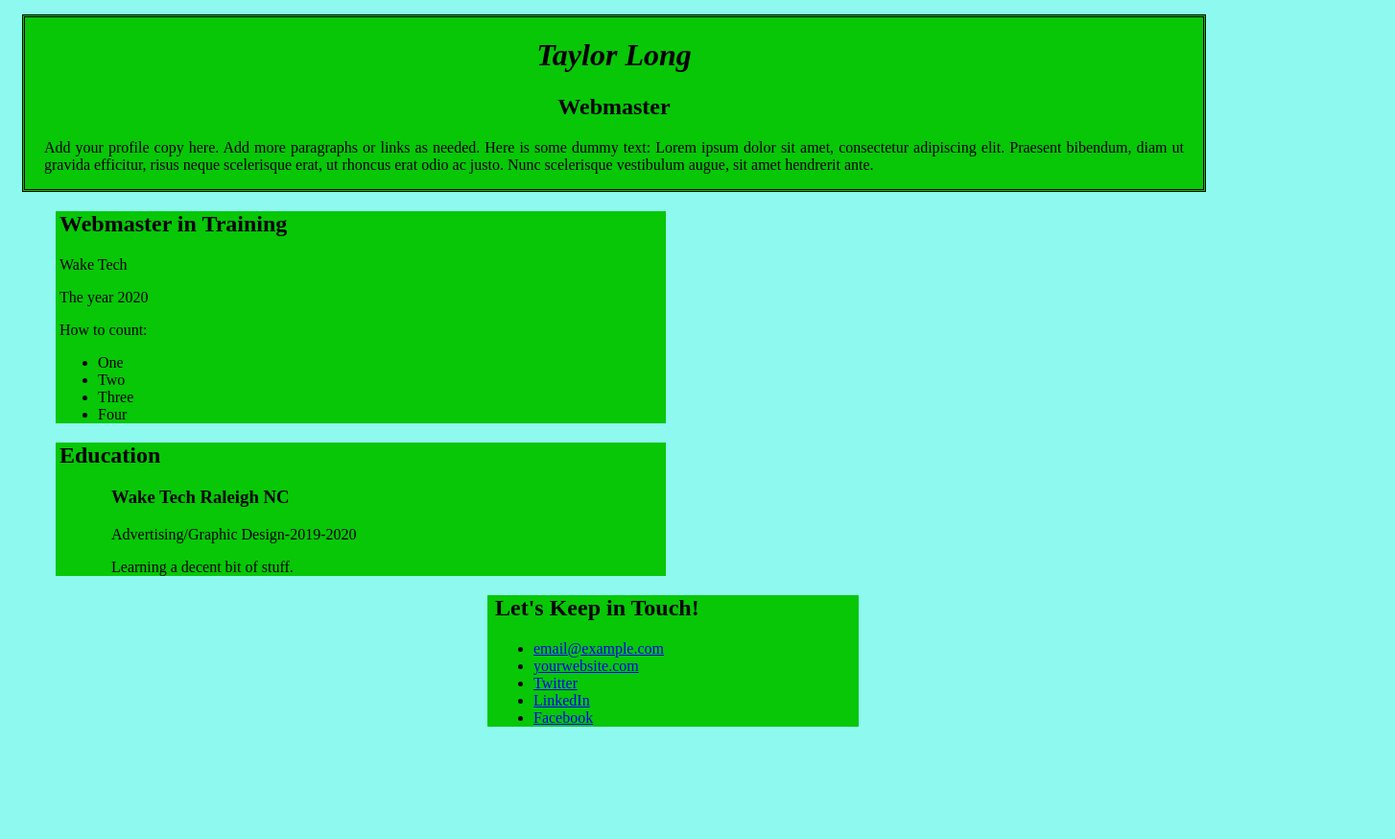
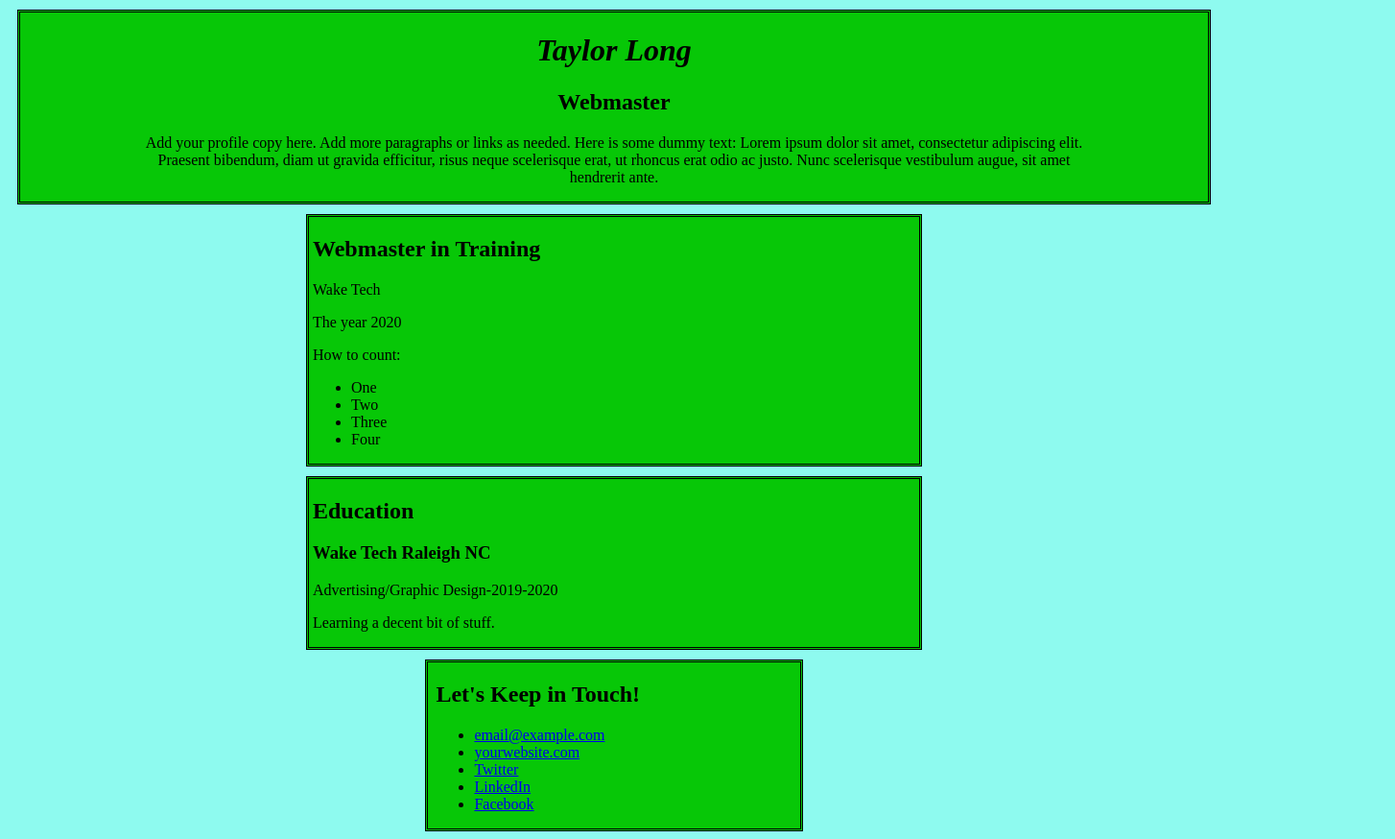
Before and after one commit to Novice131/Lesson3, a plain HTML site: page Lesson_3/index.html in a window 1280 px wide. Shown: the whole page at 96% size, 1454 px wide, since content can reach past the window. Before the commit the page ends 800 px from the top, so only its background shows below. Drawn offline with Linux system fonts and the light colour scheme.

Commit message:
Add files via upload

```diff
--- a/Lesson_3/css/style.css
+++ b/Lesson_3/css/style.css
@@ -2,28 +2,32 @@
 
 body {
     background-color: #8EFAEF;
+    padding: 0;
 }
 
 
 /*Header*/
 
+.content {
+        width: 1000px;
+        margin: 0 auto;
+        text-align: inherit;
+
+}
+
 header {
     text-align: center;
     background-color: #07C707;
     border-style: double;
-    margin: 15px;
+    margin: 10px;
     padding-left: 20px;
     padding-right: 20px;
-    padding-top: -10px;
 }
 
 h1 {
     font-style: italic;
 }
 
-p {
-    text-align: justify;
-}
 
 /*Sections*/
 
@@ -31,16 +35,20 @@ section {
     text-align: inherit;
     background-color: #07C707;
     width: 50%;
-    margin-left: 50px;
+    margin: 0 auto;
     padding-left:4px;
+    border-style: double;
+    margin-top: 10px;
+    margin-bottom: 10px;
+}
 
-}
 
 /*Keep in Touch*/
 
 footer {
     background-color: #07C707;
     width: 30%;
-    margin-left: 500px;
     padding-left: 8px;
+    border-style: double;
+    margin: 0 auto;
 }
--- a/Lesson_3/index.html
+++ b/Lesson_3/index.html
@@ -10,14 +10,17 @@
     <main>
       <!-- ***********************  ABOUT / PROFILE  *********************** -->
       <header>
+        <div class="content">
           <h1>Taylor Long</h1>
           <h2>Webmaster</h2>
 
           <p>Add your profile copy here. Add more paragraphs or links as needed. Here is some dummy text: Lorem ipsum dolor sit amet, consectetur adipiscing elit. Praesent bibendum, diam ut gravida efficitur, risus neque scelerisque erat, ut rhoncus erat odio ac justo. Nunc scelerisque vestibulum augue, sit amet hendrerit ante.</p>
+        </div>
       </header>
 
         <!-- Copy this whole <section> block to add more jobs. -->
-        <section class="job">
+        <section>
+          <div class="content">
             <h2>Webmaster in Training</h2>
             <p>Wake Tech</p>
             <p>The year 2020</p>
@@ -28,25 +31,24 @@
               <li>Three</li>
               <li>Four</li>
             </ul>
+          </div>
         </section>
         <!-- End of Job block. -->
-      </section>
 
       <!-- ******************  EDUCATION & CERTIFICATIONS ****************** -->
       <section>
+        <div class="content">
           <h2>Education</h2>
-
-        <!-- Copy this whole <section> block to add more schools. -->
-        <section>
             <h3>Wake Tech Raleigh NC</h3>
             <p>Advertising/Graphic Design-2019-2020</p>
             <p>Learning a decent bit of stuff.</p>
+        </div>
       </section>
         <!-- End of School block. -->
-      </section>
 
       <!-- *****************  CONTACT INFO / SOCIAL MEDIA  ***************** -->
       <footer>
+        <div class="content">
           <h2>Let's Keep in Touch!</h2>
 
           <!-- Social media and contact links. Add or remove any networks. -->
@@ -57,6 +59,7 @@
             <li><a href="#" target="_blank">LinkedIn</a></li>
             <li><a href="#" target="_blank">Facebook</a></li>
           </ul>
+        </div>
       </footer>
     </main>
   </body>
```
Also changed, not shown: Lesson_3/placeholder images/annie-spratt-unsplash.jpg (added). Lines whose indentation alone changed are shown as unchanged.
